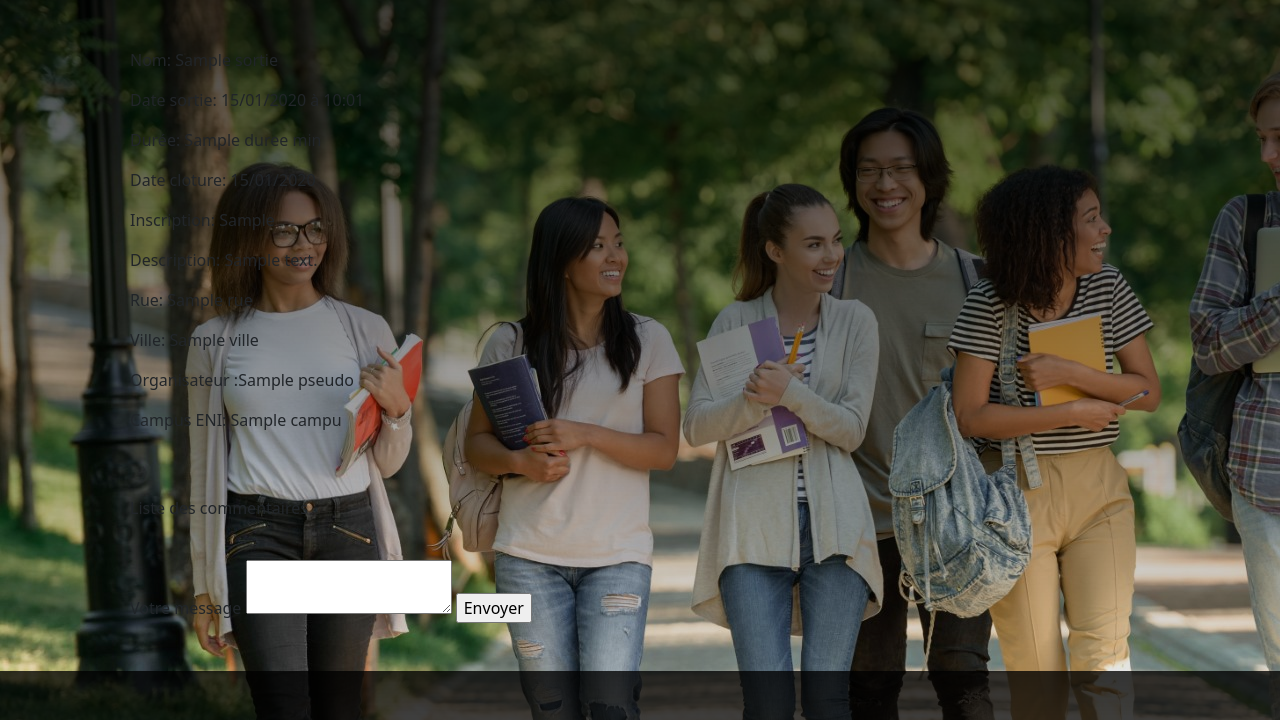
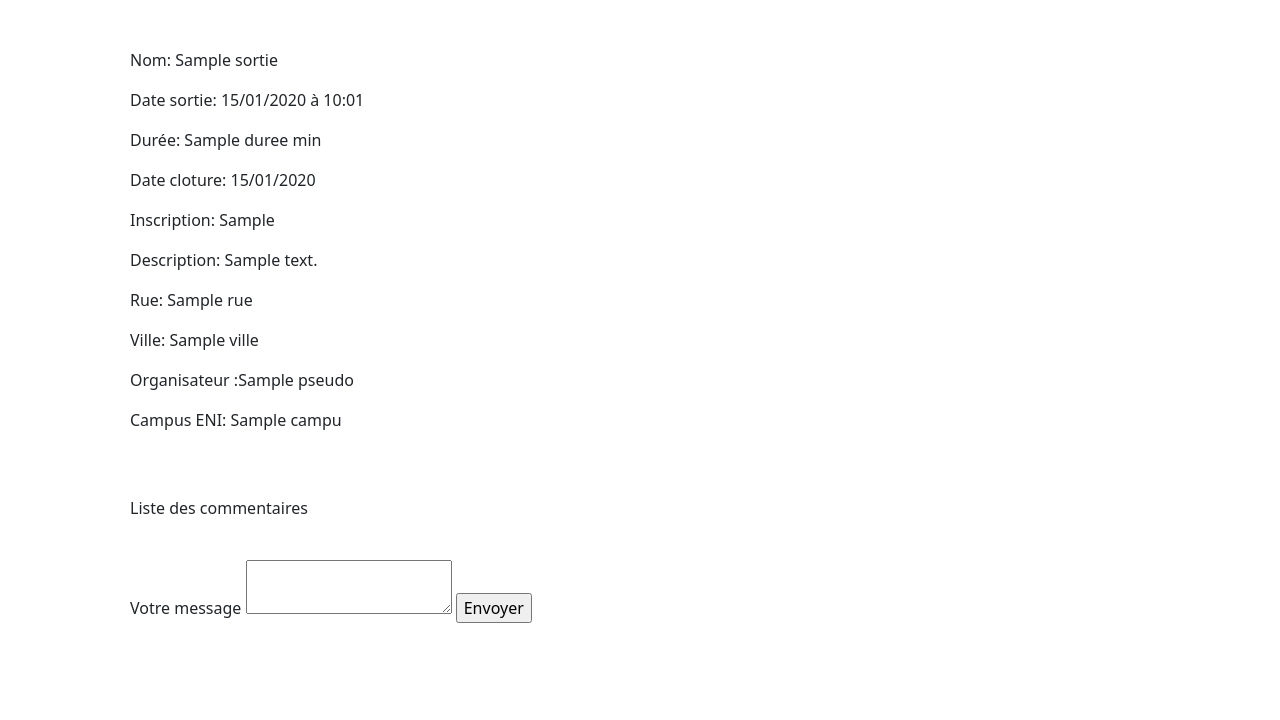
Before and after one commit to Farrowlia/sortir, a Symfony app: template templates/sortie/detail.html.twig in a window 1280 px wide. Shown: the part 80-800 px from the top of the page. Run offline with Twig, Linux system fonts and the light colour scheme; the template is opened without the code that fills it: most values are stand-ins (such as "Sample title", 1, 10 or a date in 2020); some libraries are stand-ins or nearby versions.

Commit message:
Ajout block stylesheet pour éviter les conflits css

```diff
--- a/src/Controller/UserController.php
+++ b/src/Controller/UserController.php
@@ -5,7 +5,6 @@ namespace App\Controller;
 use App\Form\UserFormType;
 use App\Repository\UserRepository;
 use Doctrine\ORM\EntityManagerInterface;
-use Sensio\Bundle\FrameworkExtraBundle\Configuration\IsGranted;
 use Symfony\Bundle\FrameworkBundle\Controller\AbstractController;
 use Symfony\Component\HttpFoundation\Request;
 use Symfony\Component\HttpFoundation\Response;
--- a/templates/admin/gererLesCampus.html.twig
+++ b/templates/admin/gererLesCampus.html.twig
@@ -1,5 +1,6 @@
 {% extends 'base.html.twig' %}
 
+{% block styleSheets %}<link rel="stylesheet" href="{{ asset('css/anne.css') }}">{% endblock %}
 {% block title %}Gérer les campus{% endblock %}
 
 {% block body %}
--- a/templates/admin/gererLesUsers.html.twig
+++ b/templates/admin/gererLesUsers.html.twig
@@ -1,5 +1,6 @@
 {% extends 'base.html.twig' %}
 
+{% block styleSheets %}<link rel="stylesheet" href="{{ asset('css/anne.css') }}">{% endblock %}
 {% block title %}Gérer les utilisateurs{% endblock %}
 
 {% block body %}
--- a/templates/admin/gererLesVilles.html.twig
+++ b/templates/admin/gererLesVilles.html.twig
@@ -1,5 +1,6 @@
 {% extends 'base.html.twig' %}
 
+{% block styleSheets %}<link rel="stylesheet" href="{{ asset('css/anne.css') }}">{% endblock %}
 {% block title %}Gérer les villes{% endblock %}
 
 {% block body %}
--- a/templates/base.html.twig
+++ b/templates/base.html.twig
@@ -10,11 +10,8 @@
 
     <link rel="stylesheet" href="https://cdn.jsdelivr.net/npm/bootstrap@5.0.0-beta3/dist/css/bootstrap.min.css">
     <link rel="stylesheet" href="https://cdn.jsdelivr.net/npm/bootstrap-icons@1.4.1/font/bootstrap-icons.css">
-{#    <link rel="stylesheet" href="{{ asset('css/normalize.css') }}">#}
-    <link rel="stylesheet" href="{{ asset('css/anne.css') }}">
-    <link rel="stylesheet" href="{{ asset('css/bruno.css') }}">
-    <link rel="stylesheet" href="{{ asset('css/dimitri.css') }}">
-    <link rel="stylesheet" href="{{ asset('css/marie-laure.css') }}">
+    {#    <link rel="stylesheet" href="{{ asset('css/normalize.css') }}">#}
+    {% block styleSheets %}{% endblock %}
 
     <title>{% block title %}Sortir.com{% endblock %}</title>
     <style>{% block extraStyles %}{% endblock %}</style>
@@ -27,8 +24,13 @@
 {# read and display all flash messages #}
 {% for label, messages in app.flashes %}
     {% for message in messages %}
-        <div class="position-fixed bottom-0 end-0 p-3 m-3 alert alert-success flash-{{ label }}" role="alert" style="z-index: 5" aria-atomic="true">
-            {{ message }}
+        <div class="position-fixed bottom-0 end-0 p-3 m-3 alert alert-success flash-{{ label }} messageFlash" role="alert" style="z-index: 5;cursor: pointer" aria-atomic="true" id="messageFlash">
+            <div class="row justify-content-end">
+                <div class="col-3"><i class="bi bi-x-circle-fill"></i></div>
+            </div>
+            <div class="row">
+                <div class="col">{{ message }}</div>
+            </div>
         </div>
     {% endfor %}
 {% endfor %}
@@ -43,6 +45,16 @@
 <script src="https://code.jquery.com/jquery-3.6.0.min.js"></script>
 <script src="{{ asset('js/requeteAjax.js') }}"></script>
 <script src="{{ asset('js/app.js') }}"></script>
+<script>
+    window.onload = () => {
+        document.querySelectorAll("div.messageFlash").forEach(value => {
+            setTimeout(function(){ value.remove(); }, 5000);
+            value.addEventListener("click", () => {
+                value.remove();
+            });
+        });
+    }
+</script>
 
 {% block javascripts %}{% endblock %}
 </body>
--- a/templates/security/login.html.twig
+++ b/templates/security/login.html.twig
@@ -1,5 +1,6 @@
 {% extends 'base.html.twig' %}
 
+{% block styleSheets %}<link rel="stylesheet" href="{{ asset('css/bruno.css') }}">{% endblock %}
 {% block title %}Connexion{% endblock %}
 
 {% block body %}
--- a/templates/sortie/create.html.twig
+++ b/templates/sortie/create.html.twig
@@ -1,4 +1,6 @@
 {% extends 'base.html.twig' %}
+
+{% block styleSheets %}<link rel="stylesheet" href="{{ asset('css/marie-laure.css') }}">{% endblock %}
 
 {% block body %}
 <div class="container">
--- a/templates/sortie/detail.html.twig
+++ b/templates/sortie/detail.html.twig
@@ -1,5 +1,6 @@
 {% extends 'base.html.twig' %}
 
+{% block styleSheets %}<link rel="stylesheet" href="{{ asset('css/bruno.css') }}">{% endblock %}
 {% block title %}{{ sortie.nom }}{% endblock %}
 
 {% block body %}
--- a/templates/sortie/index.html.twig
+++ b/templates/sortie/index.html.twig
@@ -1,5 +1,6 @@
 {% extends 'base.html.twig' %}
 
+{% block styleSheets %}<link rel="stylesheet" href="{{ asset('css/dimitri.css') }}">{% endblock %}
 {% block title %}Hello SortieController!{% endblock %}
 
 {% block body %}
--- a/templates/user/index.html.twig
+++ b/templates/user/index.html.twig
@@ -1,5 +1,6 @@
 {% extends 'base.html.twig' %}
 
+{% block styleSheets %}<link rel="stylesheet" href="{{ asset('css/bruno.css') }}">{% endblock %}
 {% block title %}Profil{% endblock %}
 
 {% block body %}
--- a/templates/user/modifier.html.twig
+++ b/templates/user/modifier.html.twig
@@ -1,8 +1,7 @@
 {% extends 'base.html.twig' %}
 
-{% block title %}
-    Modifier profil
-{% endblock %}
+{% block styleSheets %}<link rel="stylesheet" href="{{ asset('css/bruno.css') }}">{% endblock %}
+{% block title %}Modifier profil{% endblock %}
 
 {% block body %}
 
```
Also changed, not shown: public/js/bruno.js (added).
